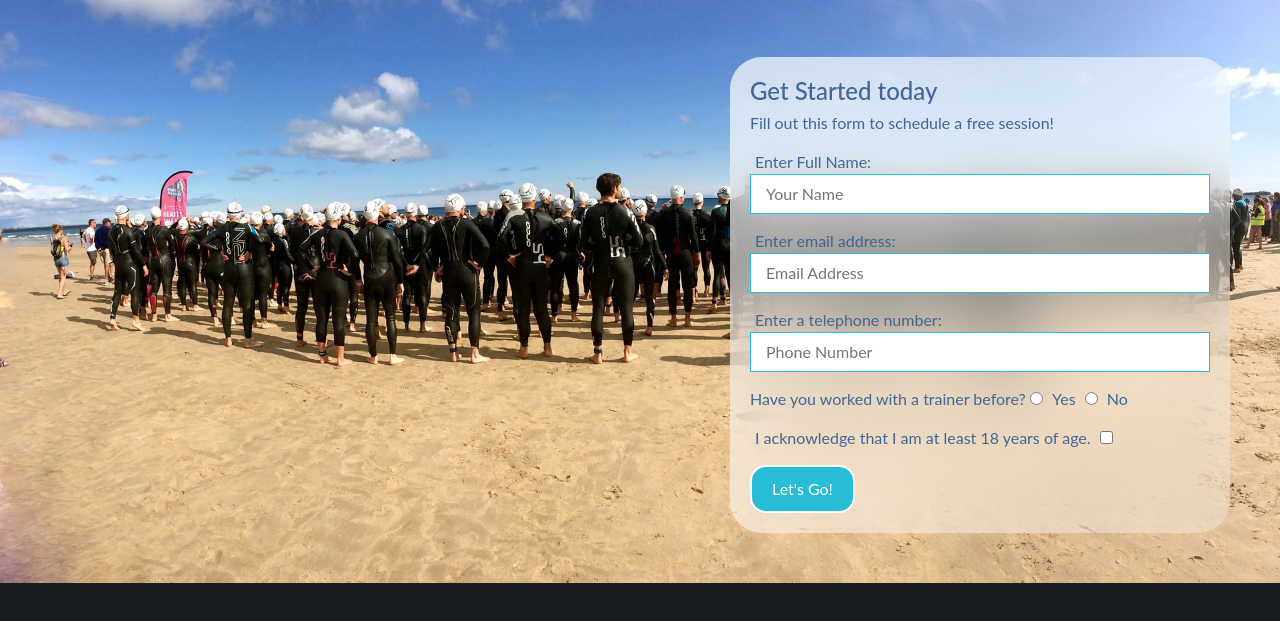
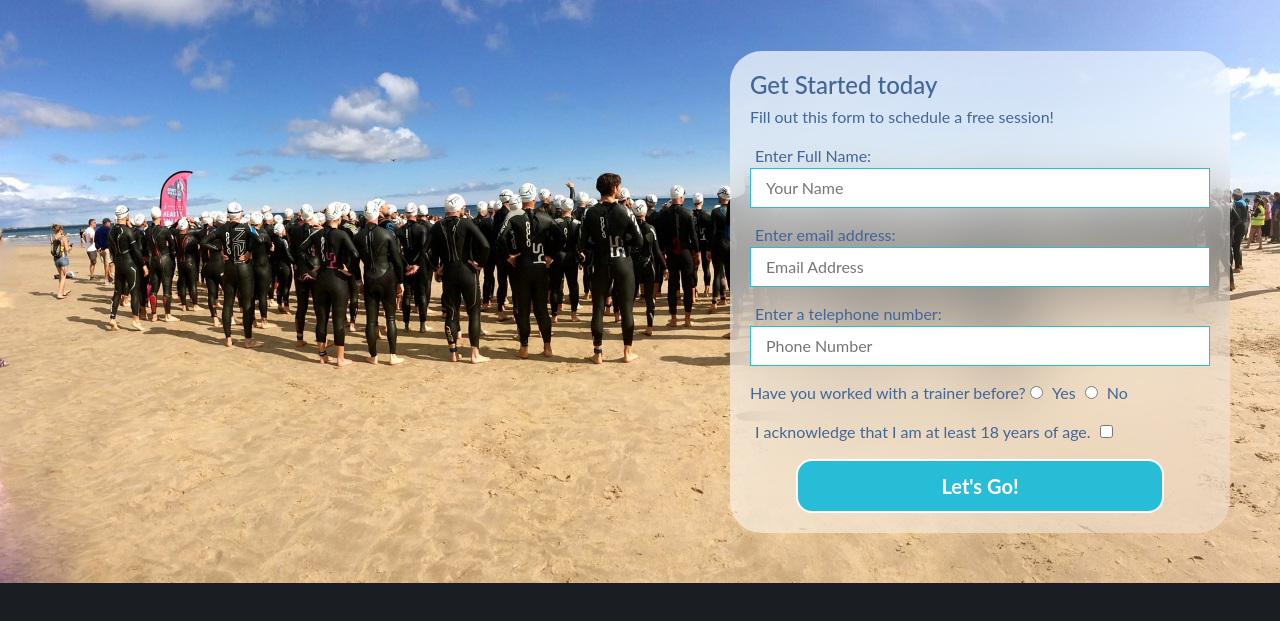
Before and after one commit to sstevens22/Seaside-Fitness, a plain HTML site: page index.html in a window 1280 px wide. Shown: the part 83-704 px from the top of the page. Drawn offline with nearby package versions, Linux system fonts and the light colour scheme.

Commit message:
new button coming

```diff
--- a/Assets/CSS/style.css
+++ b/Assets/CSS/style.css
@@ -65,13 +65,19 @@ body {
   border: 2px solid white;
   border-radius: 1rem;
   padding: 10px 20px;
-  font-size: 16px;
+  font-size: 20px;
+  width: 80%;
+  font-weight: bold;
 }
 
 .inquiry-form button:hover {
   color: #28bdd6;
   background-color: white;
   border: 2px solid #28bdd6;
+}
+
+.buttonholder {
+  text-align: center;
 }
 
 img {
--- a/index.html
+++ b/index.html
@@ -61,9 +61,11 @@
             </label>
             <input type="checkbox" name="age-confirm" id="checkbox" />
         </p>
-        <button type="submit">
+        <div class="buttonholder">
+        <button id="button">
             Let's Go!
         </button>
+        </div>
     </form>
     </div>
  </section>
```
